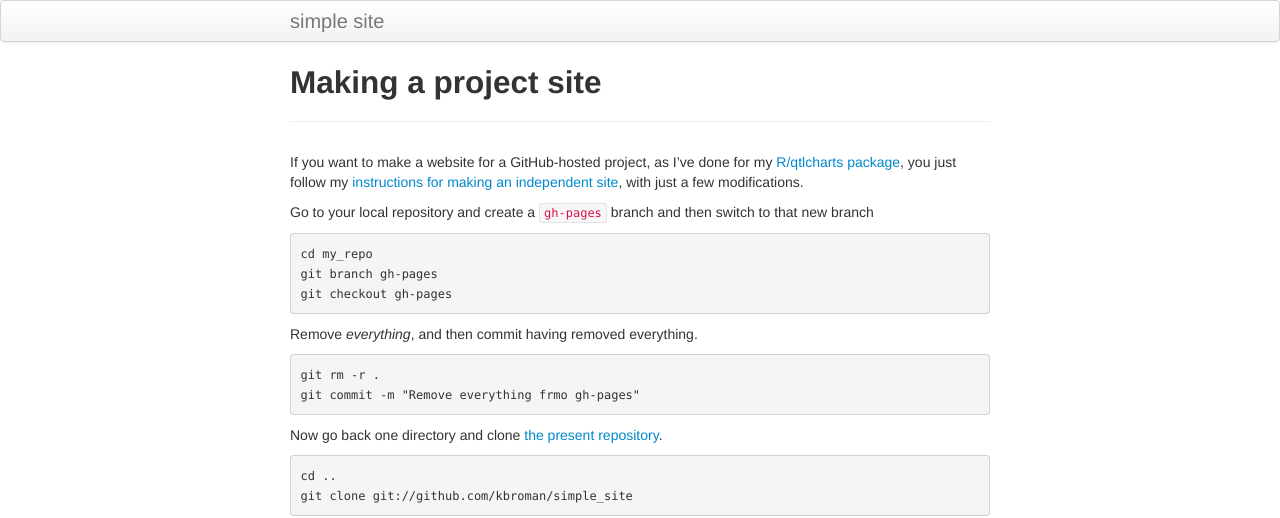
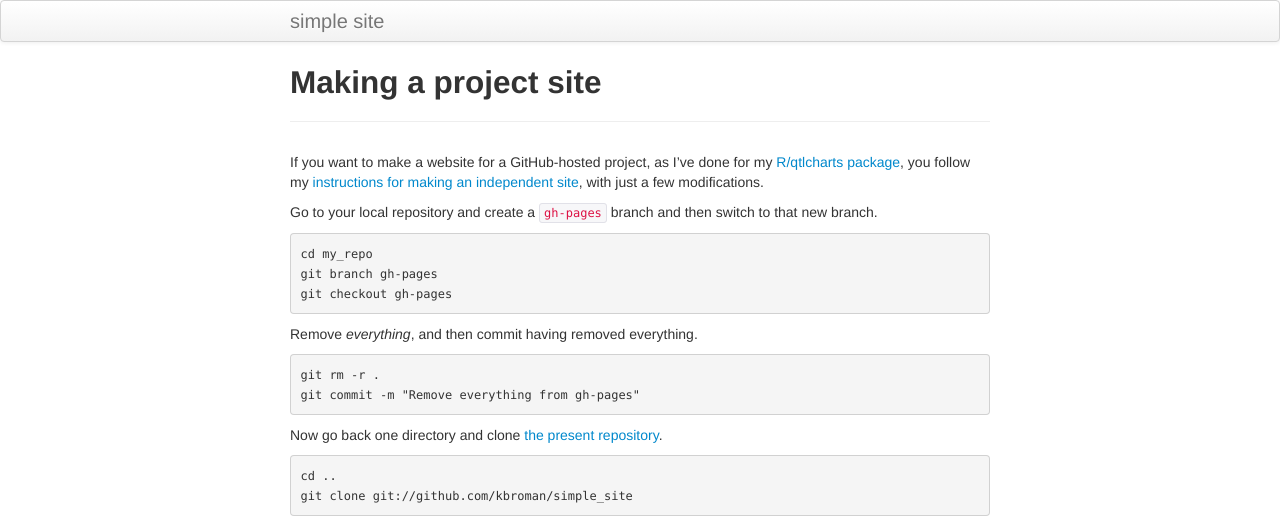
Before and after one commit to kbroman/simple_site, a Jekyll site: the page built from pages/project_site.md, in a window 1280 px wide. Shown: the top 518 px of the page. Built offline with Jekyll 4.4.1, drawn with Linux system fonts in a browser that asks for light colours.

Commit message:
Fix a few typos.

```diff
--- a/pages/project_site.md
+++ b/pages/project_site.md
@@ -5,12 +5,12 @@ title: Making a project site
 
 If you want to make a website for a GitHub-hosted project, as I've
 done for my [R/qtlcharts package](http://kbroman.github.io/qtlcharts),
-you just follow my
+you follow my
 [instructions for making an independent site](independent_site.html),
 with just a few modifications.
 
 Go to your local repository and create a `gh-pages` branch and then
-switch to that new branch
+switch to that new branch.
 
     cd my_repo
     git branch gh-pages
@@ -19,7 +19,7 @@ switch to that new branch
 Remove _everything_, and then commit having removed everything.
 
     git rm -r .
-    git commit -m "Remove everything frmo gh-pages"
+    git commit -m "Remove everything from gh-pages"
 
 Now go back one directory and clone
 [the present repository](http://github.com/kbroman/simple_site).
```
